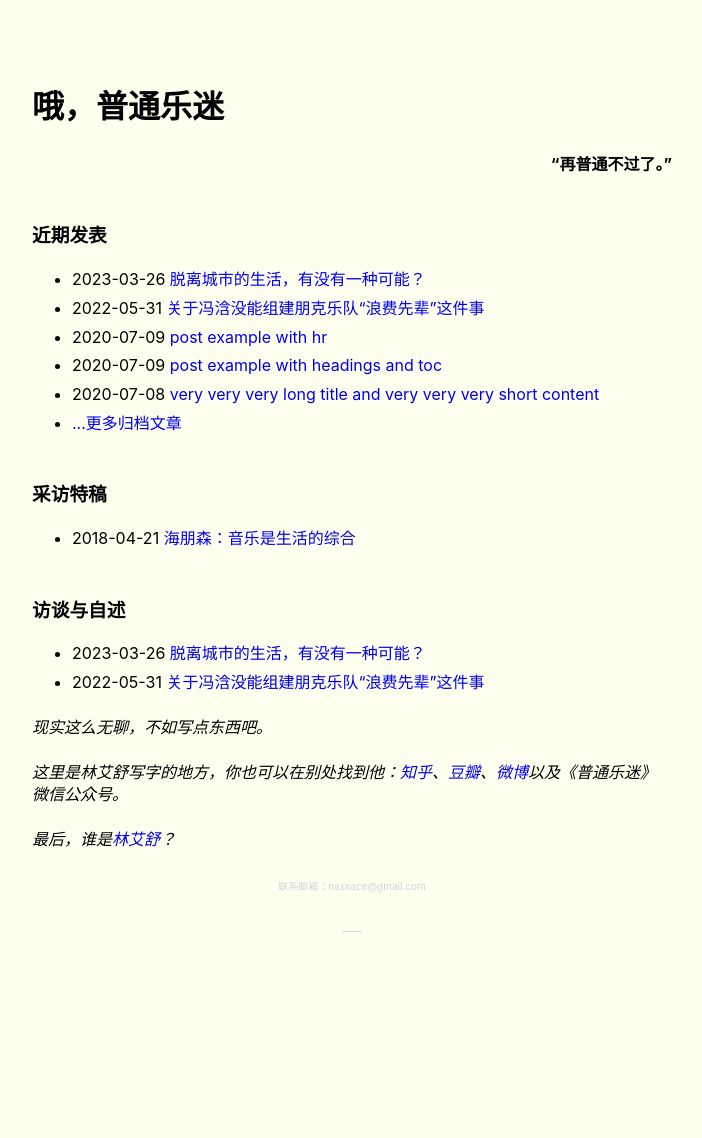
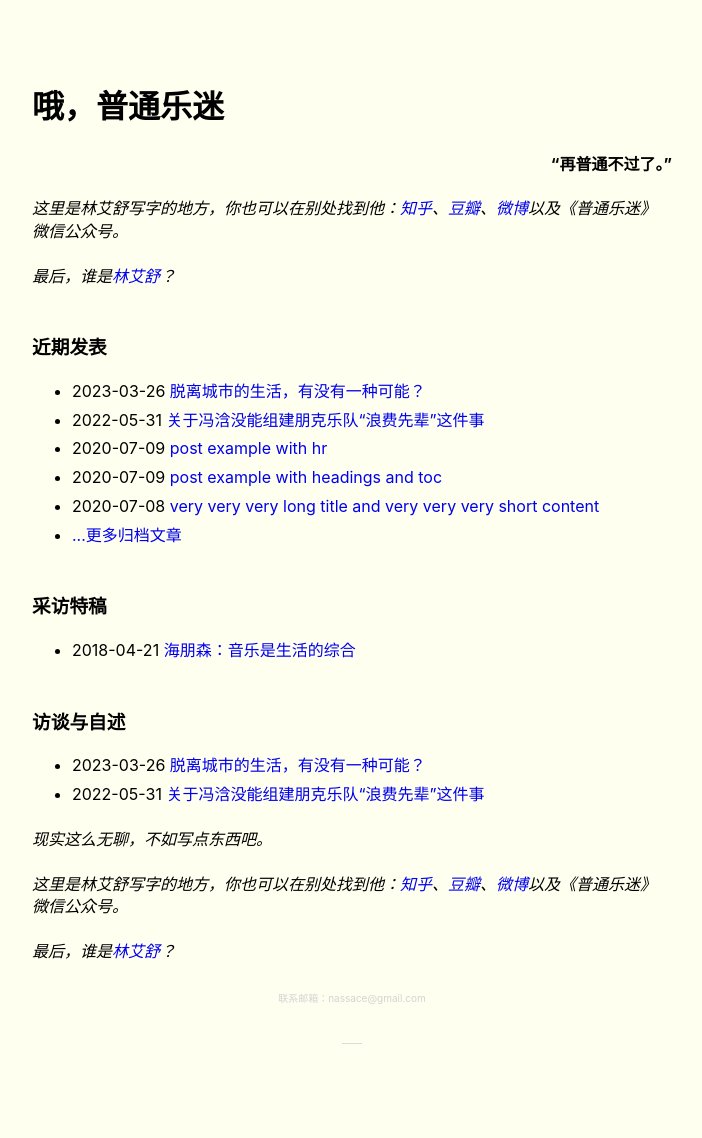
Before and after one commit to salingerlin/salingerlin.github.io, a Jekyll site: the page built from index.md, in a window 1280 px wide. Shown: the whole page, without its empty margins (288-990 px from the left). Built offline with Jekyll 4.4.1, drawn with Linux system fonts in a browser that asks for light colours; before the commit the page ends 1026 px from its top, so only the background shows below that.

Commit message:
Update _config.yml

```diff
--- a/_config.yml
+++ b/_config.yml
@@ -5,7 +5,8 @@ url: https://salingerlin.github.io/ # root address of the site
 baseurl: "" # subpath of the site, e.g. "/blog" (leave it blank "" if you're site shouldn't use a subpath)
 description: > # description of the site (multiple lines allowed)
   <p align="right"><b>“再普通不过了。”</b></p>
-
+  <p><i>这里是林艾舒写字的地方，你也可以在别处找到他：<a href="https://www.zhihu.com/people/sisalinger">知乎</a>、<a href="https://www.douban.com/people/nassace/?_i=1111874Nv5E76h">豆瓣</a>、<a href="https://weibo.com/nassace">微博</a>以及《普通乐迷》微信公众号。</i></p>
+  <p><i>最后，谁是<a href="about">林艾舒</a>？</i></p>
 
 permalink: /:slug.html
 
```
